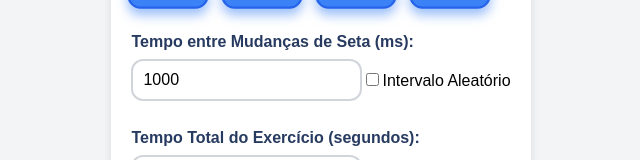
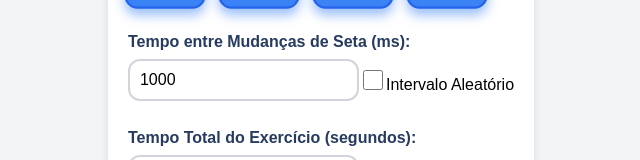
Before and after one commit to lucas-thomaz-design/reactiflex, a React (Create React App) app: page / in a window 1280 px wide. Shown: the part 258-418 px from the top of the page, without its empty margins (319-959 px from the left). Built offline with nearby package versions, Linux system fonts and the light colour scheme; a web font is replaced by a local one.

Commit message:
Update App.css

```diff
--- a/src/App.css
+++ b/src/App.css
@@ -34,8 +34,6 @@
   align-items: center;
 }
 
-
-
 .title {
 
   display: flex;
@@ -62,6 +60,21 @@
   align-items: center;
 
 }
+
+
+input[type="checkbox"] {
+  accent-color: #3B82F6;
+  width: 20px;
+  height: 20px;
+  cursor: pointer;
+}
+
+input[type="checkbox"] + label {
+  font-size: 16px;
+  color: #273a60;
+  margin-left: 8px;
+}
+
 .input-time {
   padding: 10px;
   border: 2px solid #D1D5DB;
@@ -75,9 +88,6 @@
   border-color: #3B82F6;
   box-shadow: 0 4px 8px rgba(59, 130, 246, 0.2);
 }
-
-
-
 
 .countdown-number {
   font-size: 6rem;
@@ -197,68 +207,6 @@ h1 {
   margin-block-end: 8px;
 }
 
-/*
-.settings, .exercise {
-  background-color: white;
-  padding: 20px;
-  border-radius: 10px;
-  box-shadow: 0 4px 8px rgba(0, 0, 0, 0.1);
-  max-width: 400px;
-  margin: 0 auto;
-}
-
-.config-option {
-  padding-top: 16px;
-  text-align: left;
-}
-
-
-
-.start-btn, .stop-btn {
-  background-color: #3B82F6;
-  color: white;
-  padding: 10px 20px;
-  border: none;
-  border-radius: 5px;
-  cursor: pointer;
-  margin: 10px;
-  font-size: 16px;
-  transition: background-color 0.2s ease;
-}
-
-.start-btn:hover {
-  background-color: #2563EB;
-}
-
-.start-btn:disabled {
-  background-color: #A7A9AC;
-  cursor: not-allowed;
-}
-
-.stop-btn {
-  background-color: #EF4444;
-}
-
-.stop-btn:hover {
-  background-color: #DC2626;
-}
-
-.arrow-display {
-  background-color: #2563EB;
-  color: white;
-  font-size: 80px;
-  font-weight: bold;
-  padding: 20px;
-  margin: 20px 0;
-  border-radius: 10px;
-  fill: #689ef6;
-}
-
-.arrow-svg {
-  fill: #FFFFFF
-}*/
-
-
 
 .inria-sans-light {
   font-family: "Inria Sans", sans-serif;
```
